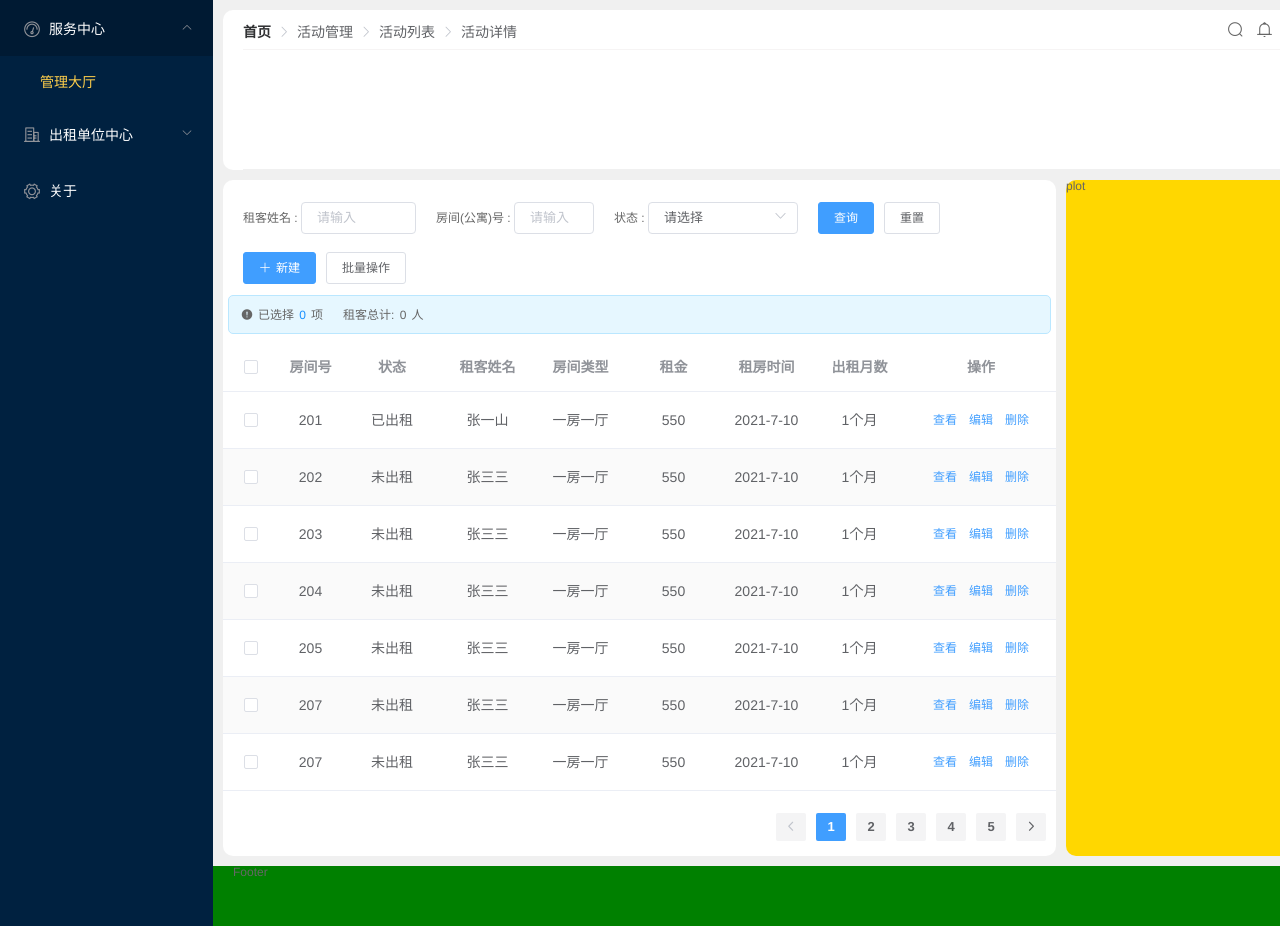
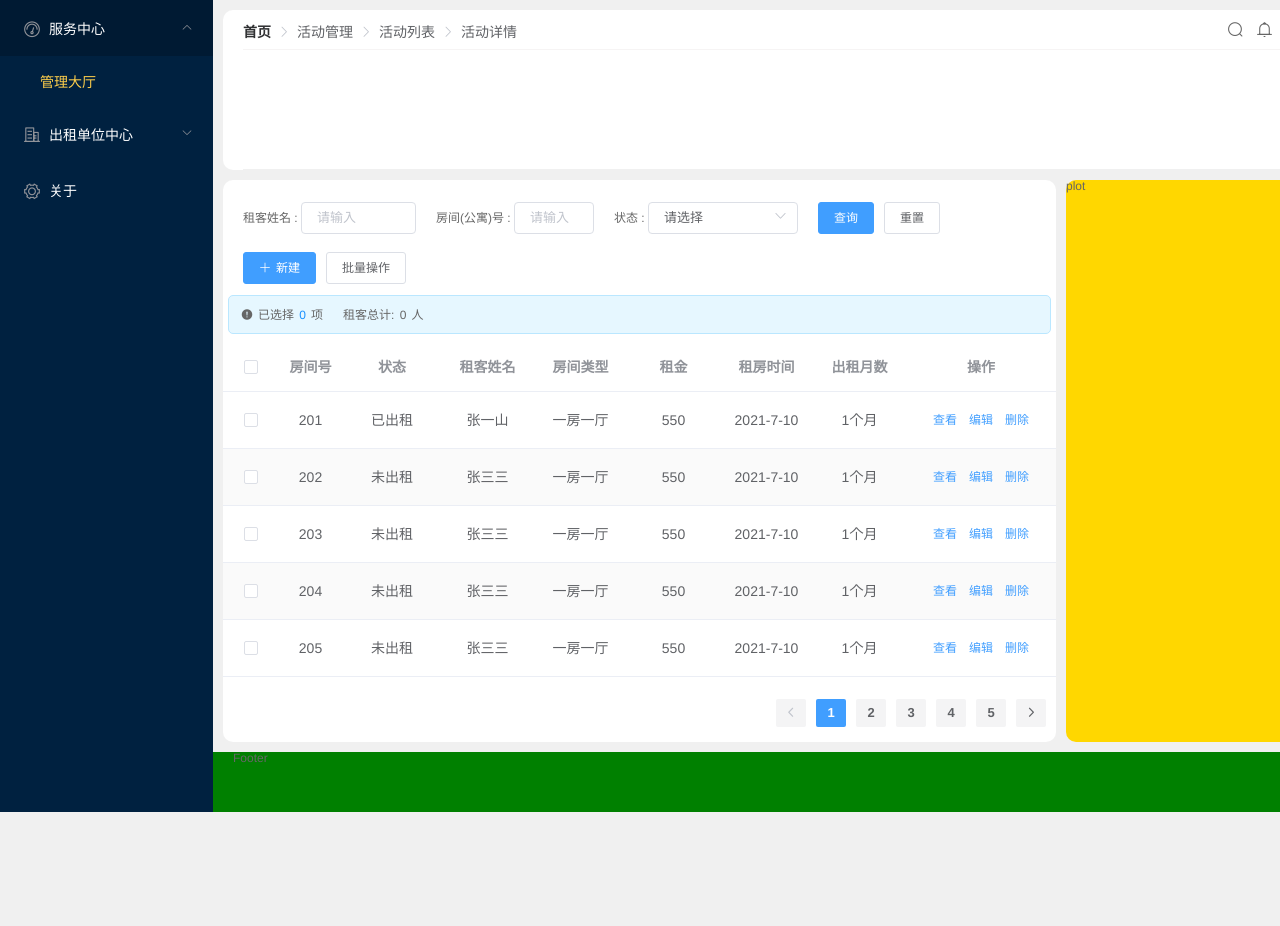
Before and after one commit to superwhys/super-rent, a Vue app in the folder frontend/: page /house in a window 1280 px wide. Shown: the top 926 px of the page. After the commit the page ends 812 px from the top, so only its background shows below. Built offline with nearby package versions, Linux system fonts and the light colour scheme.

Commit message:
update/table-height-autoAdapt

```diff
--- a/frontend/src/components/common/mainTable/HouseTable.vue
+++ b/frontend/src/components/common/mainTable/HouseTable.vue
@@ -309,11 +309,10 @@ export default {
   created() {
     this.$bus.$on('pageSizeCount', (page) => {
       this.pageSize = page
+      this.total = this.tableDatas.length
+      this.showDatas = this.tableDatas.slice(0, this.pageSize)
       console.log("page size: %d", this.pageSize)
     })
-    this.total = this.tableDatas.length
-    console.log(this.pageSize)
-    this.showDatas = this.tableDatas.slice(0, this.pageSize)
   }
 }
 </script>
```
